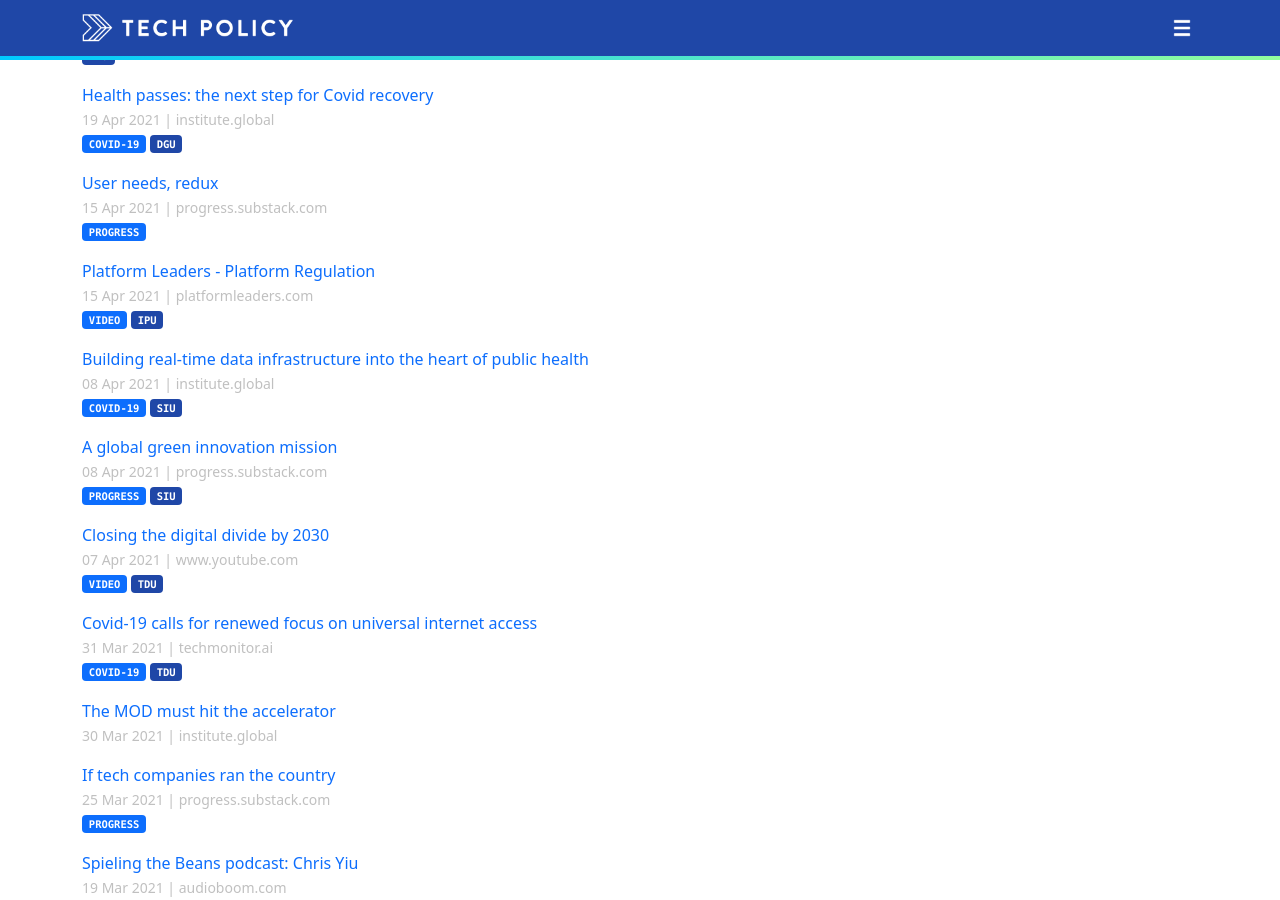
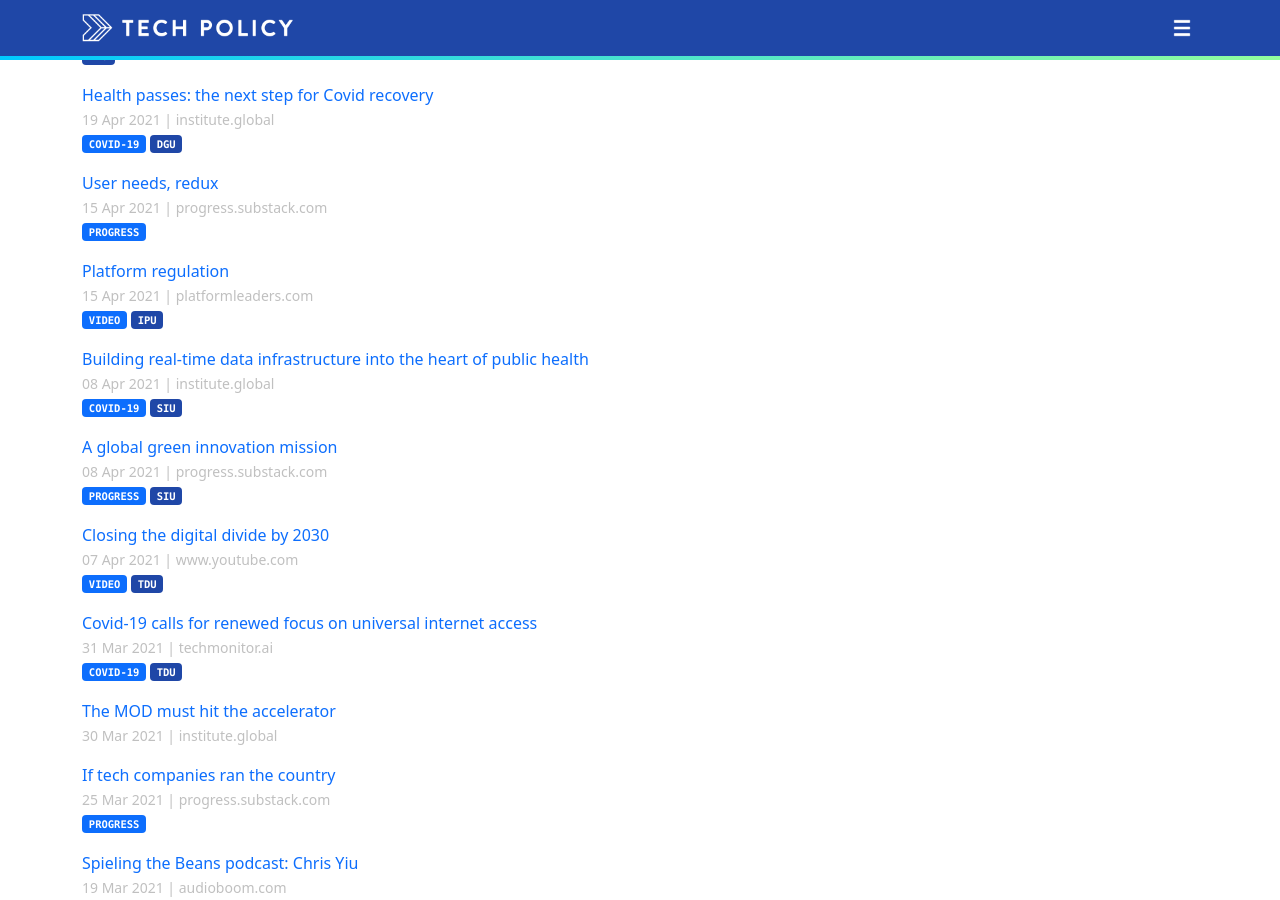
Before and after one commit to techpolicyio/techpolicyio.github.io, a Jekyll site: the page built from pages/home.md, in a window 1280 px wide and 900 px high, scrolled down 1996 px. Built offline with Jekyll 4.4.1, drawn with Linux system fonts in a browser that asks for light colours.

Commit message:
Update links.yml

```diff
--- a/_data/links.yml
+++ b/_data/links.yml
@@ -794,7 +794,7 @@
   url: https://platformleaders.com/insights/designing-future-proof-platform-regulation/
   date: 2021-05-07
   unit: ipu
-- title: "Platform Leaders - Platform Regulation"
+- title: "Platform regulation"
   url: https://platformleaders.com/insights/designing-future-proof-platform-regulation/
   date: 2021-04-15
   unit: ipu
```
